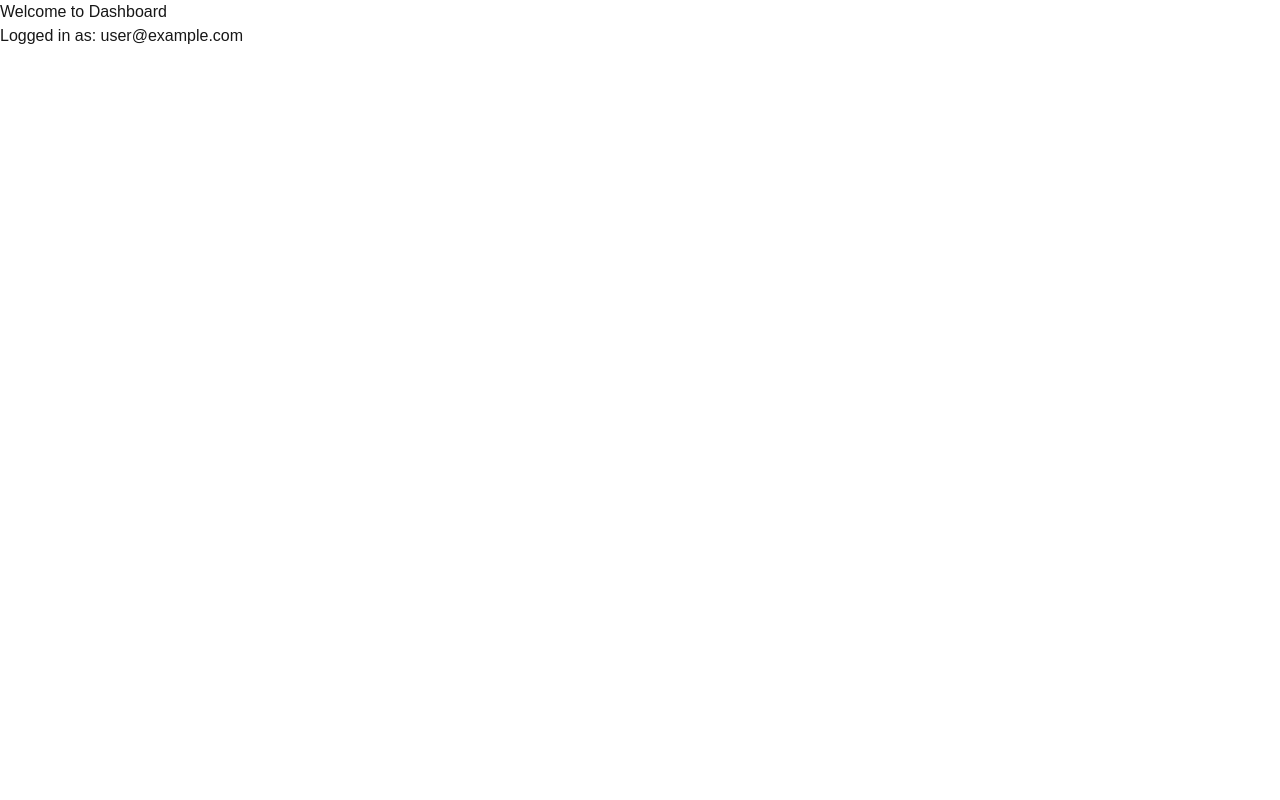
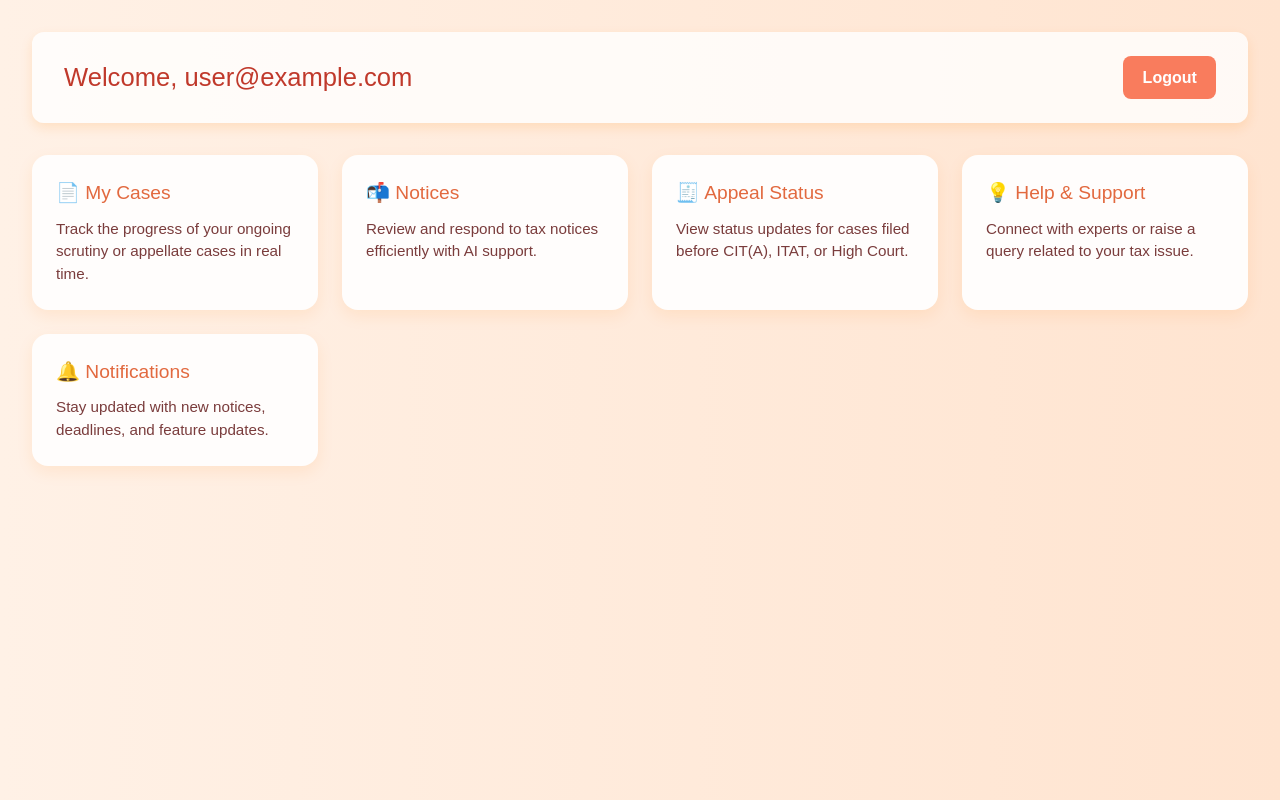
Before and after one commit to Hashicy/ezy-tax, a Next.js app: page /dashboard in a window 1280 px wide. Built offline with nearby package versions, Linux system fonts and the light colour scheme; no server answers; sample sign-in values are in the browser's storage; a web font is replaced by a local one.

Commit message:
uncommitting hydration mistakes

```diff
--- /dev/null
+++ b/src/app/dashboard/page.css
@@ -0,0 +1,66 @@
+.dashboard-wrapper {
+  min-height: 100vh;
+  background: linear-gradient(to right, #fff1e6, #ffe4d0);
+  padding: 2rem;
+}
+
+.dashboard-header {
+  display: flex;
+  justify-content: space-between;
+  align-items: center;
+  background: #ffffffcc;
+  padding: 1.5rem 2rem;
+  border-radius: 12px;
+  box-shadow: 0 5px 12px rgba(255, 132, 0, 0.15);
+  margin-bottom: 2rem;
+}
+
+.dashboard-header h1 {
+  color: #c0392b;
+  font-size: 1.6rem;
+}
+
+.dashboard-header button {
+  padding: 0.6rem 1.2rem;
+  background-color: #f97c5d;
+  color: #fff;
+  border: none;
+  border-radius: 8px;
+  font-weight: bold;
+  cursor: pointer;
+  transition: background 0.3s ease;
+}
+
+.dashboard-header button:hover {
+  background-color: #e74c3c;
+}
+
+.dashboard-grid {
+  display: grid;
+  grid-template-columns: repeat(auto-fit, minmax(260px, 1fr));
+  gap: 1.5rem;
+}
+
+.dashboard-card {
+  background: #fffdfc;
+  border-radius: 16px;
+  padding: 1.5rem;
+  box-shadow: 0 6px 16px rgba(255, 132, 0, 0.1);
+  transition: transform 0.2s ease;
+}
+
+.dashboard-card:hover {
+  transform: translateY(-4px);
+}
+
+.dashboard-card h2 {
+  color: #e2693f;
+  font-size: 1.2rem;
+  margin-bottom: 0.6rem;
+}
+
+.dashboard-card p {
+  color: #7a3c3c;
+  font-size: 0.95rem;
+  line-height: 1.5;
+}
--- a/src/app/dashboard/page.js
+++ b/src/app/dashboard/page.js
@@ -1,29 +1,63 @@
 "use client";
 
 import { useEffect, useState } from "react";
-import { onAuthStateChanged } from "firebase/auth";
+import { onAuthStateChanged, signOut } from "firebase/auth";
 import { auth } from "../../../firebase/firebaseConfig";
 import { useRouter } from "next/navigation";
+import "./page.css";
 
 export default function Dashboard() {
+  const [user, setUser] = useState(null);
   const router = useRouter();
-  const [user, setUser] = useState(null);
 
   useEffect(() => {
-    const unsub = onAuthStateChanged(auth, (user) => {
-      if (user) {
-        setUser(user);
-      } else {
-        router.push("/LoginPage"); // redirect if not logged in
-      }
+    const unsub = onAuthStateChanged(auth, (u) => {
+      if (u) setUser(u);
+      else router.push("/LoginPage");
     });
     return () => unsub();
   }, [router]);
 
+  const handleLogout = async () => {
+    await signOut(auth);
+    router.push("/");
+  };
+
   return (
-    <div>
-      <h1>Welcome to Dashboard</h1>
-      <p>Logged in as: {user?.email}</p>
+    <div className="dashboard-wrapper">
+      <header className="dashboard-header">
+        <h1>Welcome, {user?.email}</h1>
+        <button onClick={handleLogout}>Logout</button>
+      </header>
+
+      <div className="dashboard-grid">
+        <div className="dashboard-card">
+          <h2>📄 My Cases</h2>
+          <p>Track the progress of your ongoing scrutiny or appellate cases in real time.</p>
+        </div>
+
+        <div className="dashboard-card">
+          <h2>📬 Notices</h2>
+          <p>Review and respond to tax notices efficiently with AI support.</p>
+        </div>
+
+        <div className="dashboard-card">
+          <h2>🧾 Appeal Status</h2>
+          <p>View status updates for cases filed before CIT(A), ITAT, or High Court.</p>
+        </div>
+
+        <div className="dashboard-card">
+          <h2>💡 Help & Support</h2>
+          <p>Connect with experts or raise a query related to your tax issue.</p>
+        </div>
+
+        <div className="dashboard-card">
+          <h2>🔔 Notifications</h2>
+          <p>Stay updated with new notices, deadlines, and feature updates.</p>
+        </div>
+
+
+      </div>
     </div>
   );
 }
```
